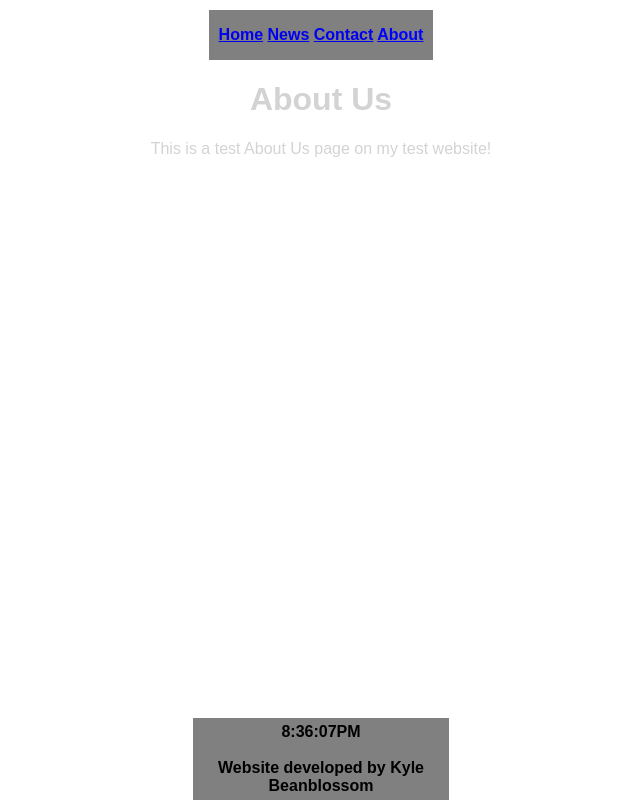
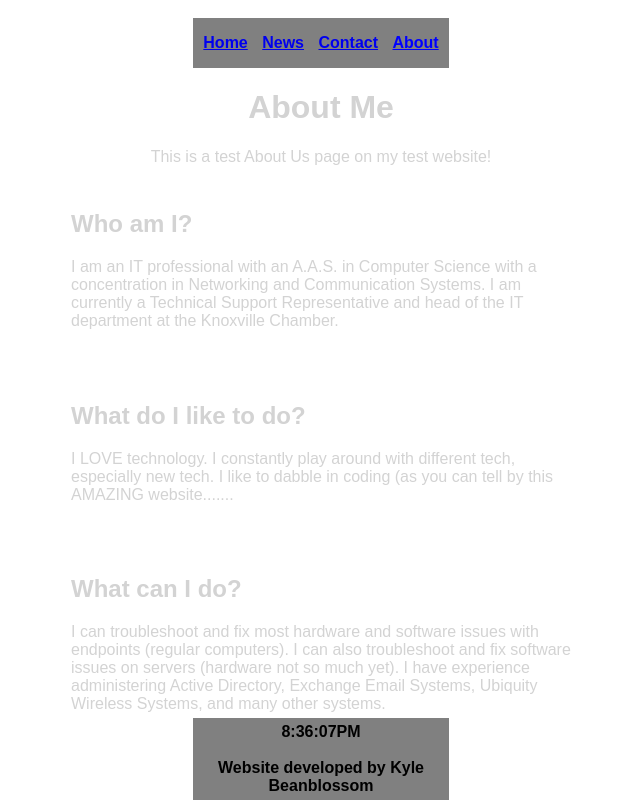
Before and after one commit to kbeanblossom/myWebsite, a plain HTML site: page about.html in a window 1280 px wide. Shown: the whole page, without its empty margins (319-959 px from the left). Drawn offline with Linux system fonts and the light colour scheme.

Commit message:
updated news and about page, updated css, changed look of navbar

```diff
--- a/about.html
+++ b/about.html
@@ -7,16 +7,34 @@
     </head>
     <body>
         <div class="content">
+            <div class="centered">
                 <div class="topNav" id="topNav">
                     <a href="index.html">Home</a>
+                    <span class="navigationSpace"></span>
                     <a href="news.html">News</a>
+                    <span class="navigationSpace"></span>
                     <a href="contact.html">Contact</a>
+                    <span class="navigationSpace"></span>
                     <a class="active" href="#about">About</a>
                 </div>
-        <h1>About Us</h1>
+                <h1>About Me</h1>
                 <p>This is a test About Us page on my test website!</p>
+                <div class="article">
+                    <h2>Who am I?</h2>
+                    <p>I am an IT professional with an A.A.S. in Computer Science with a concentration in Networking and Communication Systems. I am currently a Technical Support Representative and head of the IT department at the Knoxville Chamber.</p>
                 </div>
+                <div class="separator"></div>
+                <div class="article">
+                    <h2>What do I like to do?</h2>
+                    <p>I LOVE technology. I constantly play around with different tech, especially new tech. I like to dabble in coding (as you can tell by this AMAZING website.......</p>
+                </div>
+                <div class="separator"></div>
+                <div class="article">
+                    <h2>What can I do?</h2>
+                    <p>I can troubleshoot and fix most hardware and software issues with endpoints (regular computers). I can also troubleshoot and fix software issues on servers (hardware not so much yet). I have experience administering Active Directory, Exchange Email Systems, Ubiquity Wireless Systems, and many other systems.</p>
+                </div>
+            </div>
+        <div id="time" class="footer"></div>
     </body>
-    <div id="time" class="footer"></div>
     <script src="js/main.js"></script>
 </html>
--- a/style.css
+++ b/style.css
@@ -11,10 +11,7 @@
 }
 
 body {
-    margin: 0;
-    padding: 0;
     padding-top: 10px;
-    text-align: center;
     background-image: url("resources/background.jpg");
     font-family: Arial, Helvetica, sans-serif;
 }
@@ -38,8 +35,12 @@ p {
 .content {
     max-width: 100%;
     margin: auto;
+}
 
+.centered {
+    text-align: center;
 }
+
 .topNav {
     font-weight: bold;
     background: grey;
@@ -54,8 +55,9 @@ p {
     color: white;
 }
 
-#button {
+.button {
     font-weight: bold;
+    text-align: center;
 }
 
 .footer {
@@ -66,6 +68,7 @@ p {
     left: 40%;
     padding: 5px;
     background: grey;
+    text-align: center;
 }
 
 hr {
@@ -113,3 +116,29 @@ textarea {
 formButton {
     margin-left: .5em;
 }
+
+.article {
+    display: inline-block;
+    text-align: left;
+    width: 500px;
+    margin: auto;
+    padding: 5px;
+    border: 3px solid white;
+}
+
+.separator {
+    padding: 10px;
+}
+
+.container {
+    position: absolute;
+    left: 5px;
+    text-align: left;
+    width: 650px;
+    padding: 5px;
+    border: 5px solid white;
+}
+
+.navigationSpace {
+    padding-left: 10px;
+}
```
Also changed, not shown: contact.html (+7 -3 lines), index.html (+8 -3 lines), news.html (+14 -3 lines). Lines whose indentation alone changed are shown as unchanged.
